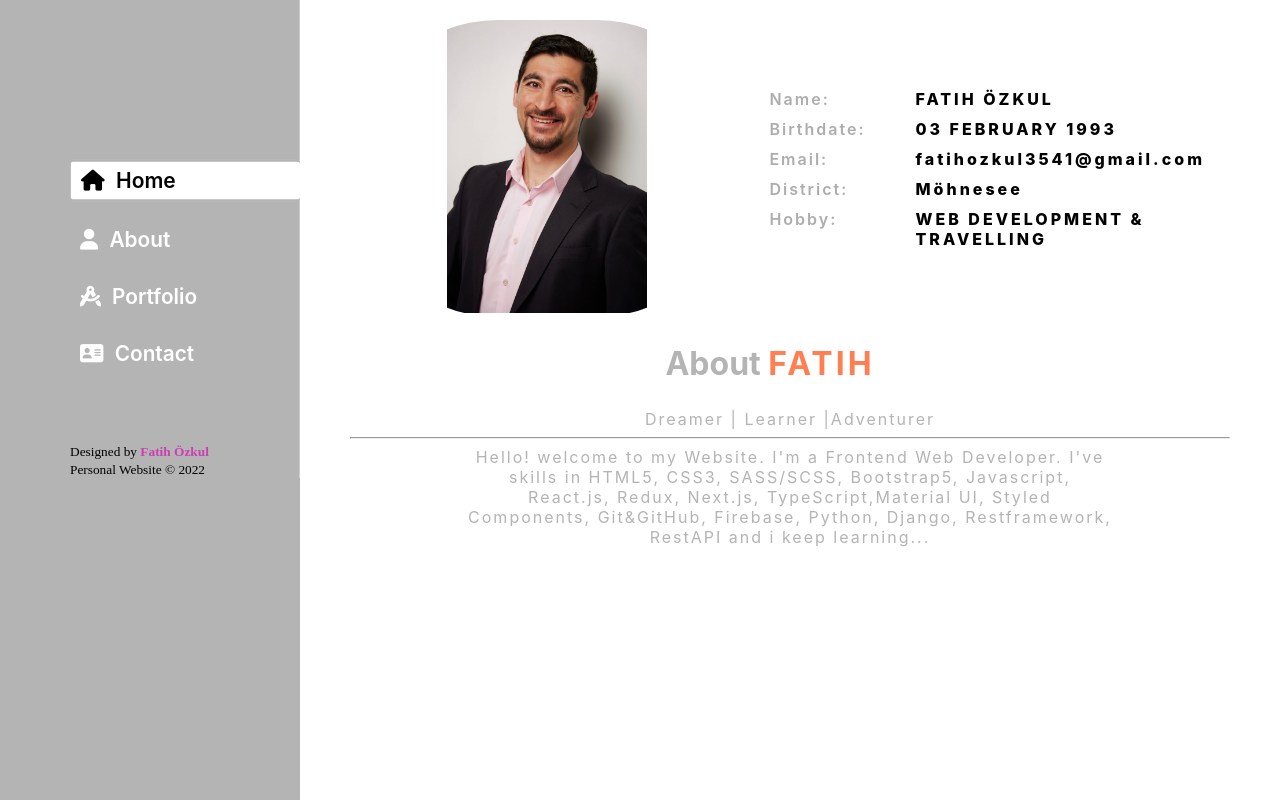
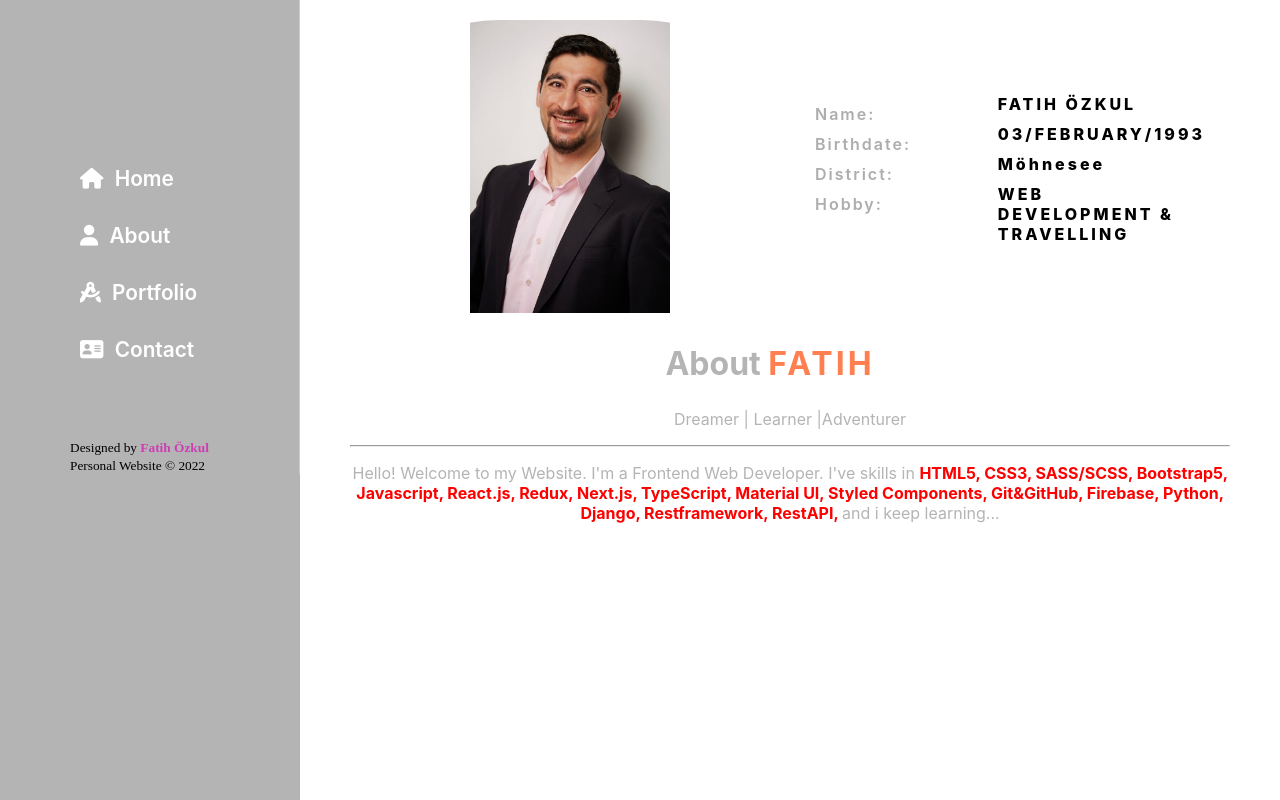
Before and after one commit to fatihozkul35/MyPortFolioWebsite, a React (Create React App) app: page /about in a window 1280 px wide. Built offline with nearby package versions, Linux system fonts and the light colour scheme; a web font is replaced by a local one.

Commit message:
portfolio page created

```diff
--- a/src/Components/Navbar/Navbar.css
+++ b/src/Components/Navbar/Navbar.css
@@ -11,7 +11,6 @@
     flex-direction: column;
     padding-left: 70px;
     box-sizing:border-box;
-
 }
 
 .menus a{
@@ -59,11 +58,11 @@
     font-weight: 700;
 }
 
-.menus a.active{
+/* .menus a.active{
     border-top: 2px solid rgba(63, 62, 62, 0.39);
     border-left: 2px solid rgba(63, 62, 62, 0.39);
     border-bottom: 2px solid rgba(63, 62, 62, 0.39);
     background-color: white;
     color: black;
     transform: scale(1.01);
-}
+} */
--- a/src/Components/Navbar/Navbar.js
+++ b/src/Components/Navbar/Navbar.js
@@ -7,13 +7,16 @@ const Navbar = () => {
   return (
     <div className="navbar">
       <div className="section menus">
-        <Link className="active" to="/">
+        <Link to="/">
           <i className="fas fa-home"></i> Home
         </Link>
-        <Link to="/about">
+        <Link
+          to="/about">
           <i className="fas fa-user"></i> About
         </Link>
-        <Link to="/portfolio">
+        <Link
+          to="/portfolio"
+        >
           <i className="fas fa-drafting-compass"></i> Portfolio
         </Link>
         <Link to="/contact">
--- a/src/Pages/About/About.css
+++ b/src/Pages/About/About.css
@@ -74,3 +74,7 @@
 .about-container{
     box-sizing: border-box;
 }
+span.skills{
+    color: red;
+    font-weight: bold;
+}
--- a/src/Pages/About/About.js
+++ b/src/Pages/About/About.js
@@ -4,9 +4,12 @@ import img from "../../assets/img/exampleFoto.jpeg";
 import Navbar from "../../Components/Navbar/Navbar";
 
 const About = () => {
+  const dataOfSkills = ["HTML5", "CSS3", "SASS/SCSS", "Bootstrap5", "Javascript",
+              "React.js", "Redux"," Next.js", "TypeScript","Material UI", "Styled Components", "Git&GitHub", "Firebase", "Python", "Django", "Restframework",
+              "RestAPI"]
   return (
     <div className="home about">
-      <Navbar/>
+      <Navbar />
       <div className="about-container">
         <div className="container-top">
           <div className="container-top-img">
@@ -16,14 +19,12 @@ const About = () => {
             <div className="title">
               <p>Name: </p>
               <p>Birthdate: </p>
-              <p>Email: </p>
               <p>District: </p>
               <p>Hobby: </p> <br />
             </div>
             <div className="title-value">
               <p className="value">FATIH ÖZKUL </p>
-              <p className="value">03 FEBRUARY 1993</p>
-              <p className="value">fatihozkul3541@gmail.com</p>
+              <p className="value">03/FEBRUARY/1993</p>
               <p className="value">Möhnesee </p>
               <p className="value">WEB DEVELOPMENT & TRAVELLING</p>
             </div>
@@ -40,11 +41,12 @@ const About = () => {
             </p>
             <hr />
             <p>
-              Hello! welcome to my Website. I'm a Frontend Web Developer. I've
-              skills in HTML5, CSS3, SASS/SCSS, Bootstrap5, Javascript,
-              React.js, Redux, Next.js, TypeScript,Material UI, Styled
-              Components, Git&GitHub, Firebase, Python, Django, Restframework,
-              RestAPI and i keep learning...
+              Hello! Welcome to my Website. I'm a Frontend Web Developer. I've
+              skills in{" "}
+              {dataOfSkills.map((skill) => (
+                <span className="skills">{skill}, </span>
+              ))}
+              and i keep learning...
             </p>
           </div>
         </div>
--- a/src/Pages/Contact/Contact.css
+++ b/src/Pages/Contact/Contact.css
@@ -16,44 +16,15 @@
 .section-contact{
     display: grid;
     grid-template-columns: repeat(3,1fr);
-    /* box-sizing: border-box; */
 }
-/* .contacts{
-    border: 1px solid red;
-} */
-/*
-.contact h2{
-    font-size: 3.5rem;
-    text-align: left;
+.contacts{
+    background-color:#72F2EB;
+    padding-top:30px;
+    height:150px;
+    border-radius: 15px;
+    margin: 30px;
 }
-
-.quote{
-    margin-top: -30px;
-    text-transform: uppercase;
-    font-weight: bolder;
-    letter-spacing: 5px;
+.contacts:hover{
+    background-color:white;
+    border: 1px solid #72F2EB;
 }
-
-.wrapper{
-    padding-top: 100px;
-    display: flex;
-    justify-content: center;
-    align-items: center;
-}
-
-.wrapper h2{
-    color: #838383;
-}
-
-.small{
-    margin-top: -150px;
-    font-size: 2rem;
-    text-align: left;
-    padding-left: 33%;
-    text-transform: uppercase;
-}
-
-.small small{
-    color: rgb(172, 172, 172);
-    font-weight: 500;
-} */
--- a/src/Pages/Contact/Contact.js
+++ b/src/Pages/Contact/Contact.js
@@ -18,23 +18,14 @@ const Contact = () => {
             <p>+49 176 320 641 32</p>
           </div>
           <div className="contacts email">
-            <i class="fa fa-at fa-4x"></i>
+            <i className="fa fa-at fa-4x"></i>
             <p>fatihozkul3541@gmail.com</p>
           </div>
           <div className="contacts location">
-            <i class="fa fa-map fa-4x"></i>
+            <i className="fa fa-map fa-4x"></i>
             <p>59519 Möhnesee, Germany</p>
           </div>
         </div>
-
-        {/* <div className="wrapper">
-          <img src={quote} alt="" />
-          <h2 className="quote">surely good deeds erase bad deeds</h2>
-        </div>
-        <div className="small">
-          <small>- surah hud</small> <br />
-          <small> [ 11 : 114 ]</small>
-        </div> */}
       </div>
     </div>
   );
--- a/src/Pages/Home/Home.css
+++ b/src/Pages/Home/Home.css
@@ -22,19 +22,18 @@
 
 .details{
     text-align: center;
-    color: white;
-    /* opacity: 1; */
     z-index: 1;
 }
 
-.details h1{
+.details .details-title{
     font-size: 2.5rem;
     font-weight: 800;
     font-family: "Poppins",sans-serif;
     letter-spacing: 8px;
+    color: white;
 }
 
-.details p{
+.details  .details-pragraf {
     width: 650px;
     margin: auto;
     color: white;
--- a/src/Pages/Home/Home.js
+++ b/src/Pages/Home/Home.js
@@ -6,14 +6,16 @@ import "./Home.css";
 const Home = () => {
   return (
     <div className="home">
-      <Navbar/>
+      <Navbar />
       <div className="section right">
         <div className="image">
           <img src={image} alt="user" />
         </div>
         <div className="details">
-          <h1>FATIH ÖZKUL</h1>
-          <p>Hello! I'm a Frontend Web Developer...</p>
+          <h1 className="details-title">FATIH ÖZKUL</h1>
+          <p className="details-pragraf">
+            Hello! I'm a Frontend Web Developer...
+          </p>
           <div className="social-links">
             <li>
               <a
--- a/src/Pages/Portfolio/Portfolio.css
+++ b/src/Pages/Portfolio/Portfolio.css
@@ -1,7 +1,3 @@
-/* .portfolio-container{
-    width: auto;
-    box-sizing: border-box;
-} */
 
 .item-container img{
     width: 90%;
@@ -19,15 +15,57 @@
     justify-content: center;
 }
 
-.item-container{
+/* .item-container{
     display: grid;
-    grid-template-columns: repeat(1,1fr);
+    grid-template-columns: repeat(1,3fr);
     grid-gap: 20px;
     box-sizing: border-box;
+} */
+/* .item-container:nth-child(odd){
+    margin-top: 30px;
+    margin-bottom: -30px;
+} */
+.title-project{
+    background-color: #B4B4B4;
+    width: 100%;
+    /* margin: 0 5%; */
+    border-radius: 5px;
+    padding: 15px 0;
+    color: #72F2EB;
 }
-/* .item-container:nth-child(even){
-    display: grid;
-    grid-template-columns: repeat(1,1fr);
-    grid-gap: 40px;
-    box-sizing: border-box;
+/* .img-project{
+    width: 100%;
+    position: relative;
+    cursor: pointer;
+    overflow: hidden;
+    margin-bottom:0;
+
+}
+.img-project:before{
+    content: "";
+    position: absolute;
+    top: 0;
+    left: 0;
+    display: block;
+    width: 100%;
+    height: 100%;
+    background: linear-gradient(
+    to bottom,
+    #B4B4B4,
+    #72F2EB
+  );
+  z-index: 2;
+  transition: 0.5s all;
+  opacity: 0;
+}
+
+.img-project:hover:before{
+    opacity: 0.6;
 } */
+
+
+
+.img-project img {
+      width: 100%;
+      height: 100%;
+}
--- a/src/Pages/Portfolio/Portfolio.js
+++ b/src/Pages/Portfolio/Portfolio.js
@@ -6,50 +6,39 @@ import Navbar from "../../Components/Navbar/Navbar";
 const Portfolio = () => {
   return (
     <div className="home portfolio">
-     <Navbar/>
+      <Navbar />
       <div className="sub-section">
-          <div className="item-container">
-            <a href="/#" target="_blank" rel="noopener noreferrer">
-              <img
-                src="https://images.unsplash.com/photo-1635967200576-004b9c9e7fb7?ixid=MnwxMjA3fDB8MHx0b3BpYy1mZWVkfDJ8Ym84alFLVGFFMFl8fGVufDB8fHx8&ixlib=rb-1.2.1&auto=format&fit=crop&w=500&q=60"
-                alt=""
-              />
-            </a>
-            <a href="/#" target="_blank" rel="noopener noreferrer">
+          <div className="card-project">
+            <div className="img-project">
+              <a
+                href="/#"
+                target="_blank"
+                rel="noopener noreferrer"
+              >
                 <img
                   src="https://images.unsplash.com/photo-1635967200576-004b9c9e7fb7?ixid=MnwxMjA3fDB8MHx0b3BpYy1mZWVkfDJ8Ym84alFLVGFFMFl8fGVufDB8fHx8&ixlib=rb-1.2.1&auto=format&fit=crop&w=500&q=60"
                   alt=""
                 />
               </a>
             </div>
-          <div className="item-container">
-            <a href="/#" target="_blank" rel="noopener noreferrer">
-              <img
-                src="https://images.unsplash.com/photo-1635967200576-004b9c9e7fb7?ixid=MnwxMjA3fDB8MHx0b3BpYy1mZWVkfDJ8Ym84alFLVGFFMFl8fGVufDB8fHx8&ixlib=rb-1.2.1&auto=format&fit=crop&w=500&q=60"
-                alt=""
-              />
-            </a>
-            <a href="/#" target="_blank" rel="noopener noreferrer">
+            <div className="title-project">React Capstone Project</div>
+          </div>
+          <div className="card-project">
+            <div className="img-project">
+              <a
+                href="/#"
+                target="_blank"
+                rel="noopener noreferrer"
+              >
                 <img
                   src="https://images.unsplash.com/photo-1635967200576-004b9c9e7fb7?ixid=MnwxMjA3fDB8MHx0b3BpYy1mZWVkfDJ8Ym84alFLVGFFMFl8fGVufDB8fHx8&ixlib=rb-1.2.1&auto=format&fit=crop&w=500&q=60"
                   alt=""
                 />
               </a>
             </div>
-          <div className="item-container">
-            <a href="/#" target="_blank" rel="noopener noreferrer">
-              <img
-                src="https://images.unsplash.com/photo-1635967200576-004b9c9e7fb7?ixid=MnwxMjA3fDB8MHx0b3BpYy1mZWVkfDJ8Ym84alFLVGFFMFl8fGVufDB8fHx8&ixlib=rb-1.2.1&auto=format&fit=crop&w=500&q=60"
-                alt=""
-              />
-            </a>
-            <a href="/#" target="_blank" rel="noopener noreferrer">
-              <img
-                src="https://images.unsplash.com/photo-1635967200576-004b9c9e7fb7?ixid=MnwxMjA3fDB8MHx0b3BpYy1mZWVkfDJ8Ym84alFLVGFFMFl8fGVufDB8fHx8&ixlib=rb-1.2.1&auto=format&fit=crop&w=500&q=60"
-                alt=""
-              />
-            </a>
+            <div className="title-project">React Capstone Project</div>
           </div>
+
         </div>
       </div>
   );
```
Lines whose indentation alone changed are shown as unchanged.
